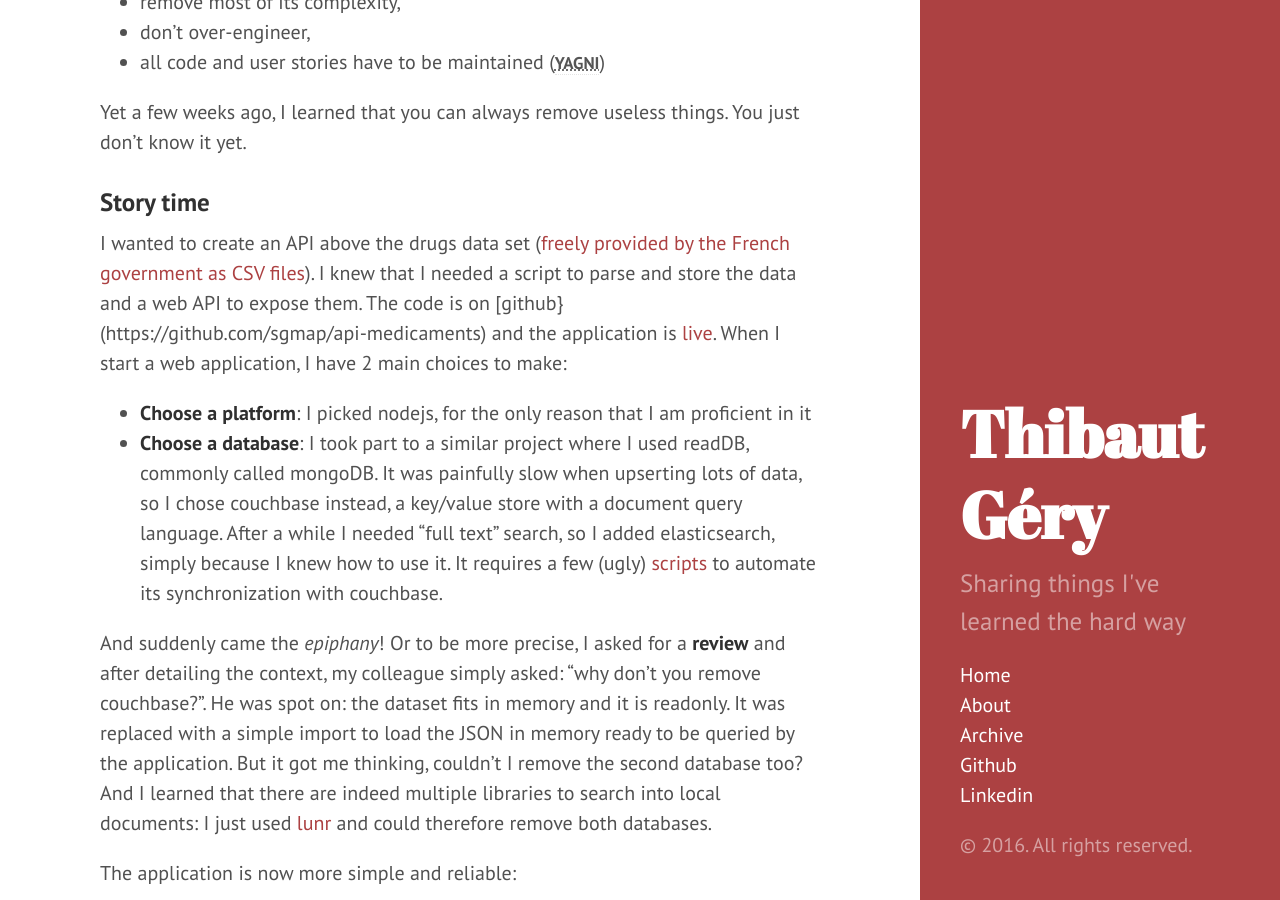
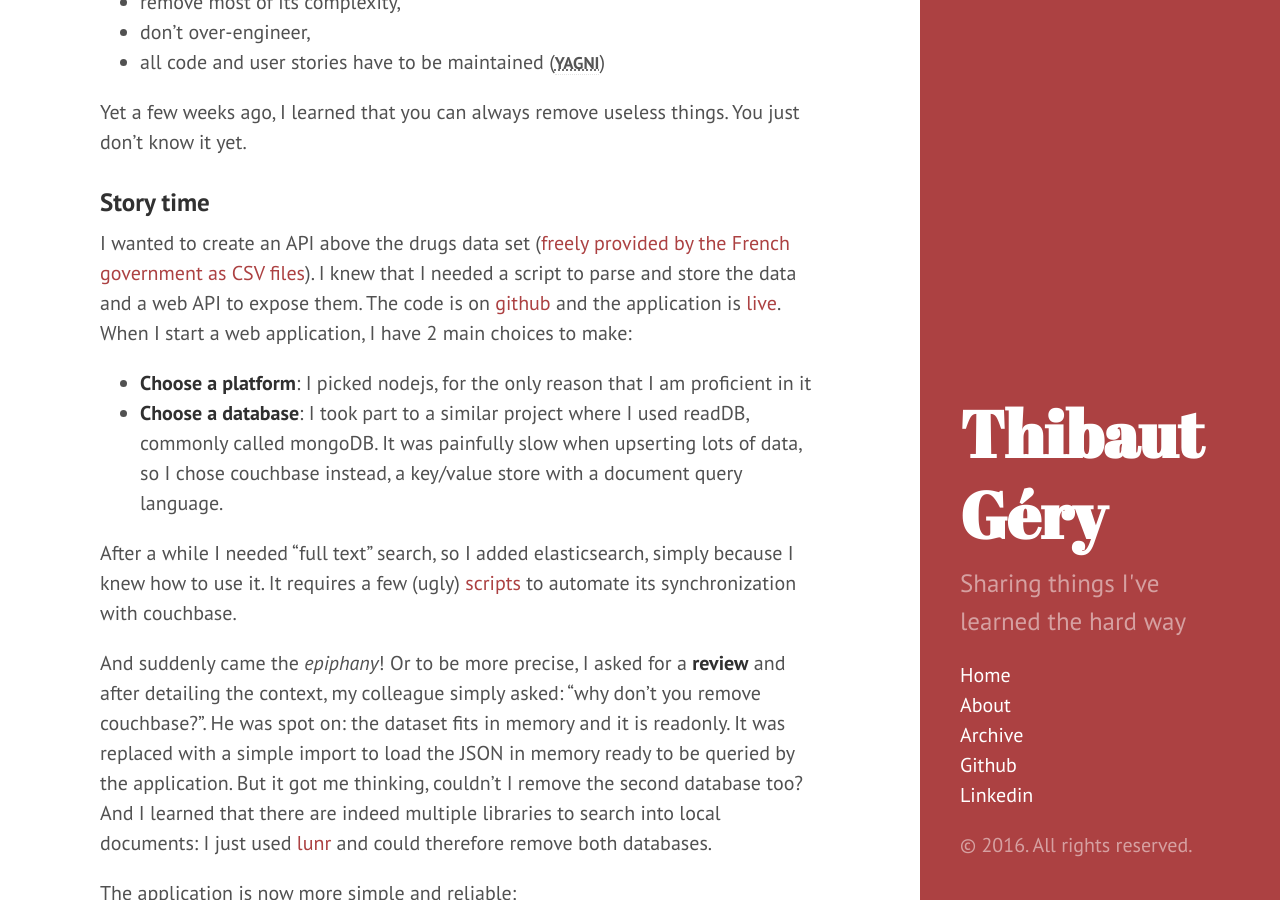
Before and after one commit to ThibautGery/ThibautGery.github.io, a Jekyll site: the page built from _posts/2016-11-15-how-i-removed-two-databases-with-one-pull-request.md, in a window 1280 px wide and 900 px high, scrolled down 503 px. Built offline with Jekyll 4.4.1, drawn with Linux system fonts in a browser that asks for light colours; comment, search, counter and statistics services are not loaded.

Commit message:
fix markdown syntaxe

```diff
--- a/_posts/2016-11-15-how-i-removed-two-databases-with-one-pull-request.md
+++ b/_posts/2016-11-15-how-i-removed-two-databases-with-one-pull-request.md
@@ -7,13 +7,13 @@
 *I would like to thanks my coworkers at [Octo](https://www.octo.com/en) for their precious
 feedbacks*
 
-
 My first project right after school was called KISS which means
 
 *[Keep it simple, stupid](https://en.wikipedia.org/wiki/KISS_principle)*
 
 
 Three years and a few IT projects later, I thought that I got it right and applied the following rules:
+
 * keep your applications small and simple,
 * remove most of its complexity,
 * don't over-engineer,
@@ -26,10 +26,12 @@
 
 ### Story time
 
-I wanted to create an API above the drugs data set ([freely provided by the French government as CSV files](https://www.data.gouv.fr/fr/datasets/base-de-donnees-publique-des-medicaments-base-officielle/)). I knew that I needed a script to parse and store the data and a web API to expose them. The code is on [github}(https://github.com/sgmap/api-medicaments) and the application is [live](http://medicaments.api.gouv.fr).
+I wanted to create an API above the drugs data set ([freely provided by the French government as CSV files](https://www.data.gouv.fr/fr/datasets/base-de-donnees-publique-des-medicaments-base-officielle/)). I knew that I needed a script to parse and store the data and a web API to expose them. The code is on [github](https://github.com/sgmap/api-medicaments) and the application is [live](http://medicaments.api.gouv.fr).
 When I start a web application, I have 2 main choices to make:
+
 * **Choose a platform**: I picked nodejs, for the only reason that I am proficient in it
 * **Choose a database**: I took part to a similar project where I used readDB, commonly called mongoDB. It was painfully slow when upserting lots of data, so I chose couchbase instead, a key/value store with a document query language.
+
 After a while I needed "full text" search, so I added elasticsearch, simply because I knew how to use it. It requires a few (ugly) [scripts](https://github.com/sgmap/api-medicaments/blob/de576c3cebd78b3bc80ba3b272669b06718c6e51/bin/prepareDataBase.sh) to automate its synchronization with couchbase.
 
 
@@ -39,6 +41,7 @@
 
 
 The application is now more simple and reliable:
+
 * The code base has been reduced: 122 untested lines of script, 227 lines of configuration
 * The application is now deployed with one image: less reasons to fail
 * No more scripts to load the data in the database (the file is read by the application)
```
